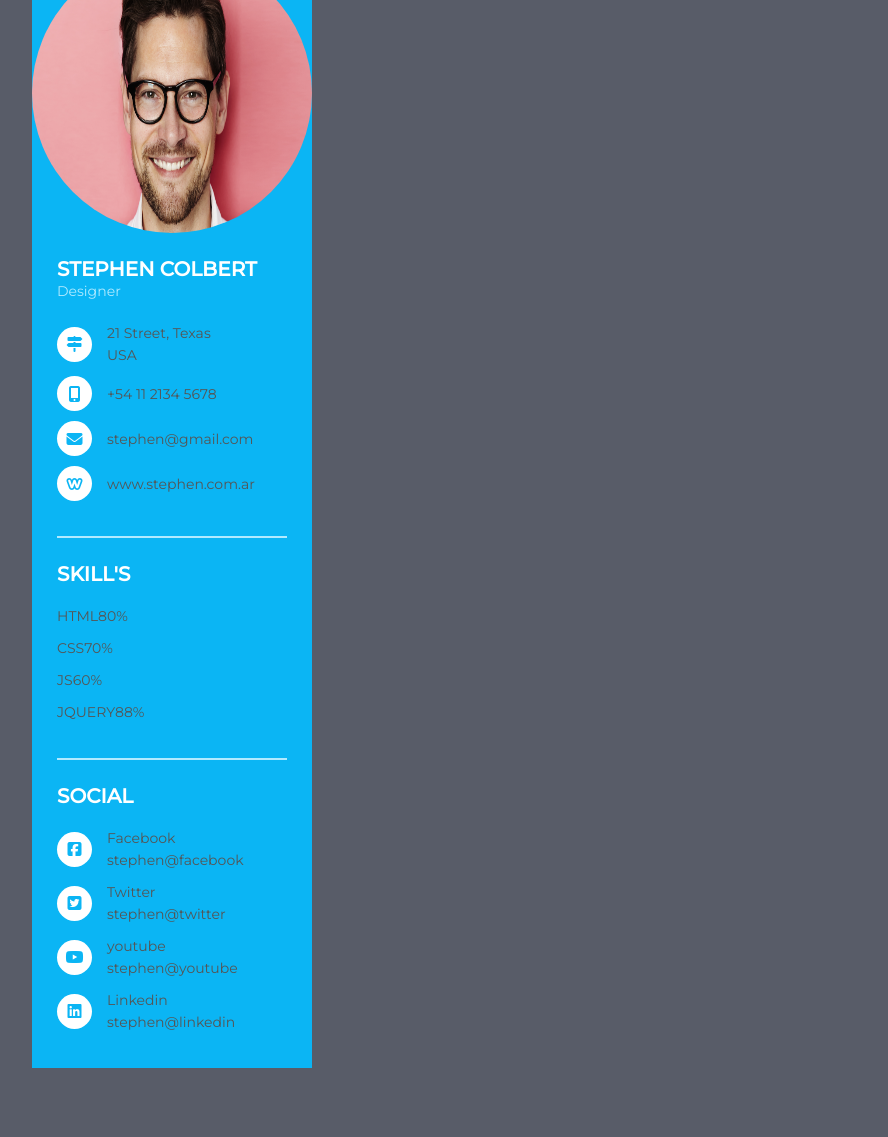
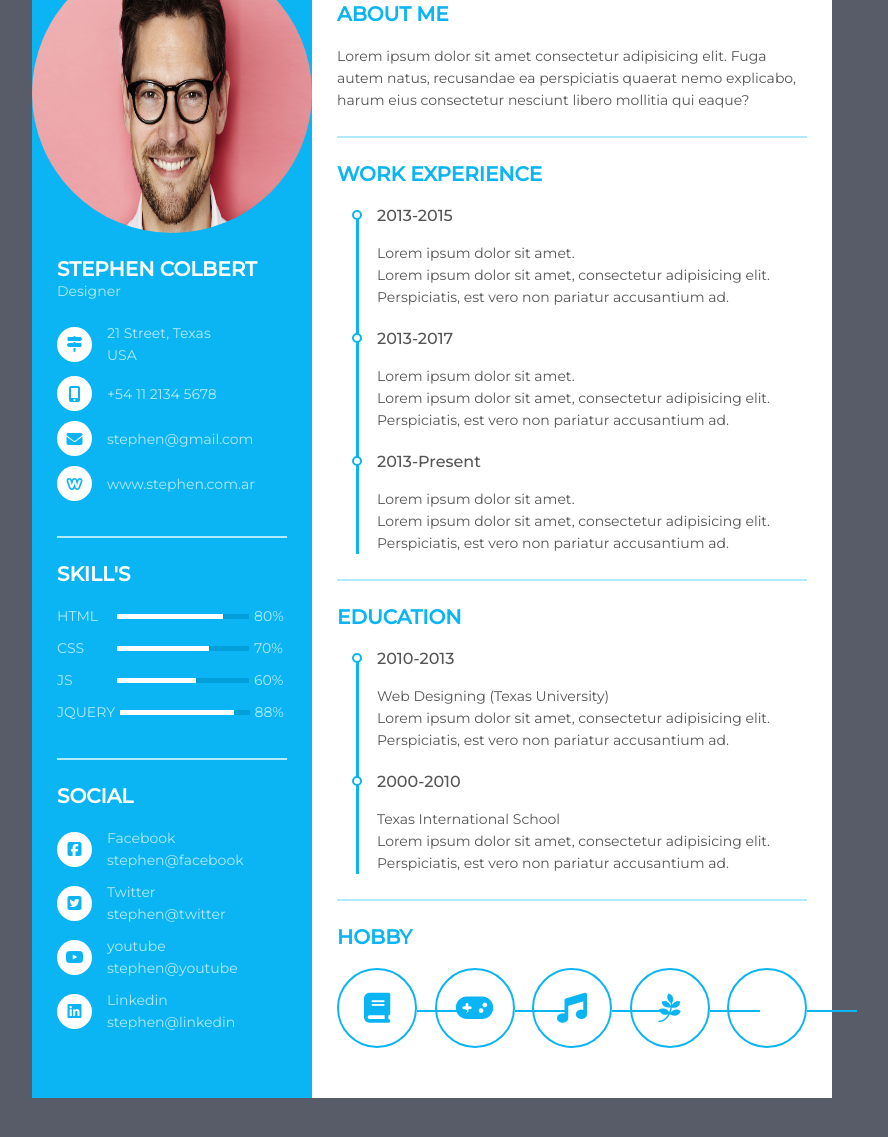
Before and after one commit to ferchuqui/cvmaker, a plain HTML site: page resumecv.html in a window 1280 px wide. Shown: the part 97-1234 px from the top of the page, without its empty margins (208-1096 px from the left). Drawn offline with Linux system fonts and the light colour scheme.

Commit message:
finishing resume

```diff
--- a/css/resumecv.css
+++ b/css/resumecv.css
@@ -56,9 +56,11 @@ padding: 0 25px;
   padding: 25px 0;
   border-bottom: 2px solid #b1eaff;
 }
-.resume .resume_left .resume_item:last-child{
-  border-bottom: 0px;
+.resume .resume_left .resume_item:last-child,
+.resume .resume_right .resume_item:last-child{
+border-bottom: 0px;
 }
+
 .resume .resume_left ul li{
   display: flex;
   align-items: center;
@@ -74,9 +76,113 @@ padding: 0 25px;
   font-size: 16px;
   position: relative;
 }
-.resume .icon i{
+.resume .icon i,
+.resume .resume_right .resume_hobby ul li i{
   position: absolute;
   top: 50%;
   left: 50%;
   transform: translate(-50%, -50%);
 }
+.resume .resume_left ul li .data{
+  color: #b1eaff;
+}
+.resume .resume_left .resume_skills ul li{
+  color: #b1eaff;
+  justify-content: space-between;
+}
+.resume .resume_left .resume_skills ul li .skill_name{
+width: 25%;
+}
+.resume .resume_left .resume_skills ul li .skill_progress{
+  width: 60%;
+  margin: 0 5px;
+  height: 5px;
+  background: #009fd9;
+  position: relative;
+  }
+  .resume .resume_left .resume_skills ul li .skill_per{
+    width: 15%;
+  }
+  .resume .resume_left .resume_skills ul li .skill_progress span{
+    position: absolute;
+    top: 0;
+    left: 0;
+    height: 100%;
+    background: #fff;
+  }
+  .resume .resume_right{
+    width: 520px;
+    background: #fff;
+    padding: 25px;
+  }
+  .resume .resume_right .bold{
+    color: #0bb5f4;
+  }
+  .resume .resume_right .resume_work ul,
+  .resume .resume_right .resume_education ul{
+  padding-left: 40px;
+  overflow: hidden;
+  }
+  .resume .resume_right ul li{
+    position: relative;
+  }
+  .resume .resume_right ul li .date{
+    font-size: 16px;
+    font-weight: 500;
+    margin-bottom: 15px
+    }
+    .resume .resume_right ul li .info{
+      margin-bottom: 20px;
+    }
+    .resume .resume_right ul li:last-child .info{
+    margin-bottom: 0;
+    }
+
+    .resume .resume_right .resume_work ul li:before,
+    .resume .resume_right .resume_education ul li:before{
+    content: " ";
+    position: absolute;
+    top: 5px;
+    left: -25px;
+    width: 6px;
+    height: 6px;
+    border-radius: 50%;
+    border: 2px solid #0bb5f4;
+    }
+    .resume .resume_right .resume_work ul li:after,
+    .resume .resume_right .resume_education ul li:after{
+    content:"";
+    position: absolute;
+    top: 14px;
+    left: -21px;
+    width: 3px;
+    height: 115px;
+    background: #0bb5f4;
+  }
+  .resume .resume_right .resume_hobby ul{
+    display: flex;
+    justify-content: space-between;
+  }
+  .resume .resume_right .resume_hobby ul li{
+    width: 80px;
+    height: 80px;
+    border: 2px solid #0bb5f4;
+    border-radius: 50%;
+    position: relative;
+    color: #0bb5f4;
+  }
+  .resume .resume_right .resume_hobby ul li i{
+    font-size: 30px;
+  }
+  .resume .resume_right .resume_hobby ul li:before{
+    content: "";
+    position: absolute;
+    top: 40px;
+    right: -52px;
+    width: 50px;
+    height: 2px;
+    background: #0bb5f4;
+  }
+.resume .resume_right .resume_hobby ul li: last-child:before{
+display: none;
+}
--- a/resumecv.html
+++ b/resumecv.html
@@ -144,6 +144,74 @@
         </div>
       </div>
     </div>
+    <div class="resume_right">
+      <div class="resume_item resume_about">
+        <div class="title">
+          <p class="bold">About Me</p>
+        </div>
+        <p>Lorem ipsum dolor sit amet consectetur adipisicing elit. Fuga autem natus, recusandae ea perspiciatis quaerat nemo explicabo, harum eius consectetur nesciunt libero mollitia qui eaque?</p>
+      </div>
+      <div class="resume_item resume_work">
+        <div class="title">
+          <p class="bold">Work Experience</p>
+        </div>
+        <ul>
+          <li>
+            <div class="date">2013-2015</div>
+            <div class="info">
+              <p class="semi_bold">Lorem ipsum dolor sit amet.</p>
+              <p>Lorem ipsum dolor sit amet, consectetur adipisicing elit. Perspiciatis, est vero non pariatur accusantium ad.</p>
+            </div>
+            </li>
+            <li>
+              <div class="date">2013-2017</div>
+              <div class="info">
+                <p class="semi_bold">Lorem ipsum dolor sit amet.</p>
+                <p>Lorem ipsum dolor sit amet, consectetur adipisicing elit. Perspiciatis, est vero non pariatur accusantium ad.</p>
+              </div>
+              </li>
+              <li>
+                <div class="date">2013-Present</div>
+                <div class="info">
+                  <p class="semi_bold">Lorem ipsum dolor sit amet.</p>
+                  <p>Lorem ipsum dolor sit amet, consectetur adipisicing elit. Perspiciatis, est vero non pariatur accusantium ad.</p>
+                </div>
+                </li>
+            </ul>
+      </div>
+      <div class="resume_item resume_education">
+      <div class="title">
+        <p class="bold">Education</p>
+      </div>
+      <ul>
+        <li>
+          <div class="date">2010-2013</div>
+          <div class="info">
+            <p class="semi_bold">Web Designing (Texas University)</p>
+            <p>Lorem ipsum dolor sit amet, consectetur adipisicing elit. Perspiciatis, est vero non pariatur accusantium ad.</p>
+          </div>
+          </li>
+          <li>
+            <div class="date">2000-2010</div>
+            <div class="info">
+              <p class="semi_bold">Texas International School</p>
+              <p>Lorem ipsum dolor sit amet, consectetur adipisicing elit. Perspiciatis, est vero non pariatur accusantium ad.</p>
+            </div>
+            </li>
+      </ul>
+    </div>
+      <div class="resume_item resume_hobby">
+        <div class="title">
+          <p class="bold">Hobby</p>
+        </div>
+        <ul>
+          <li><i class="fas fa-book" aria-hidden="true"></i></li>
+          <li><i class="fas fa-gamepad" aria-hidden="true"></i></li>
+          <li><i class="fas fa-music" aria-hidden="true"></i></li>
+          <li><i class="fab fa-pagelines" aria-hidden="true"></i></li>
+          <li></li>
+        </ul>
+      </div>
   </div>
   <!-- ejemplo tomado de https://www.youtube.com/watch?v=zAVhHHS_IH4&list=PLV4YoUAVxWRdrpkMH5NGKX766uV8Krr9P&index=2 -->
 </body>
```
